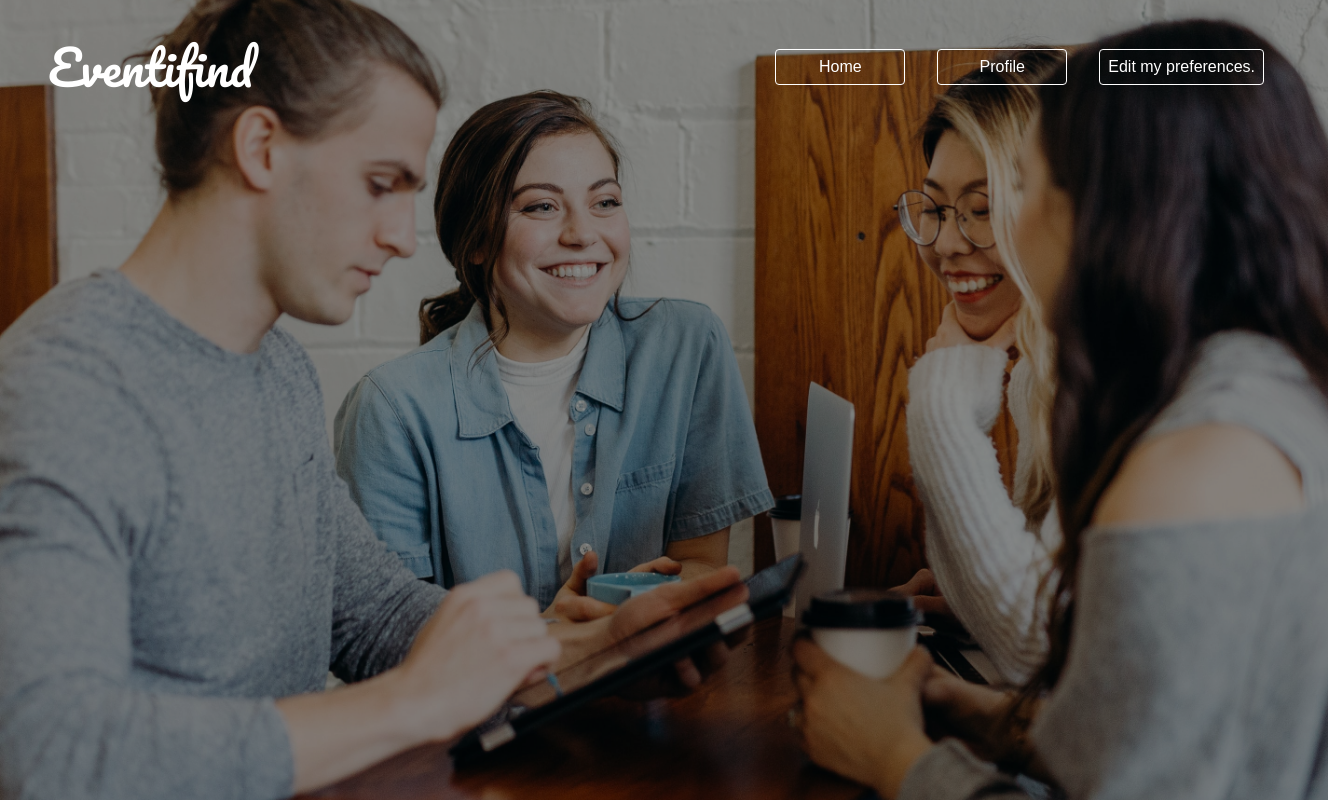
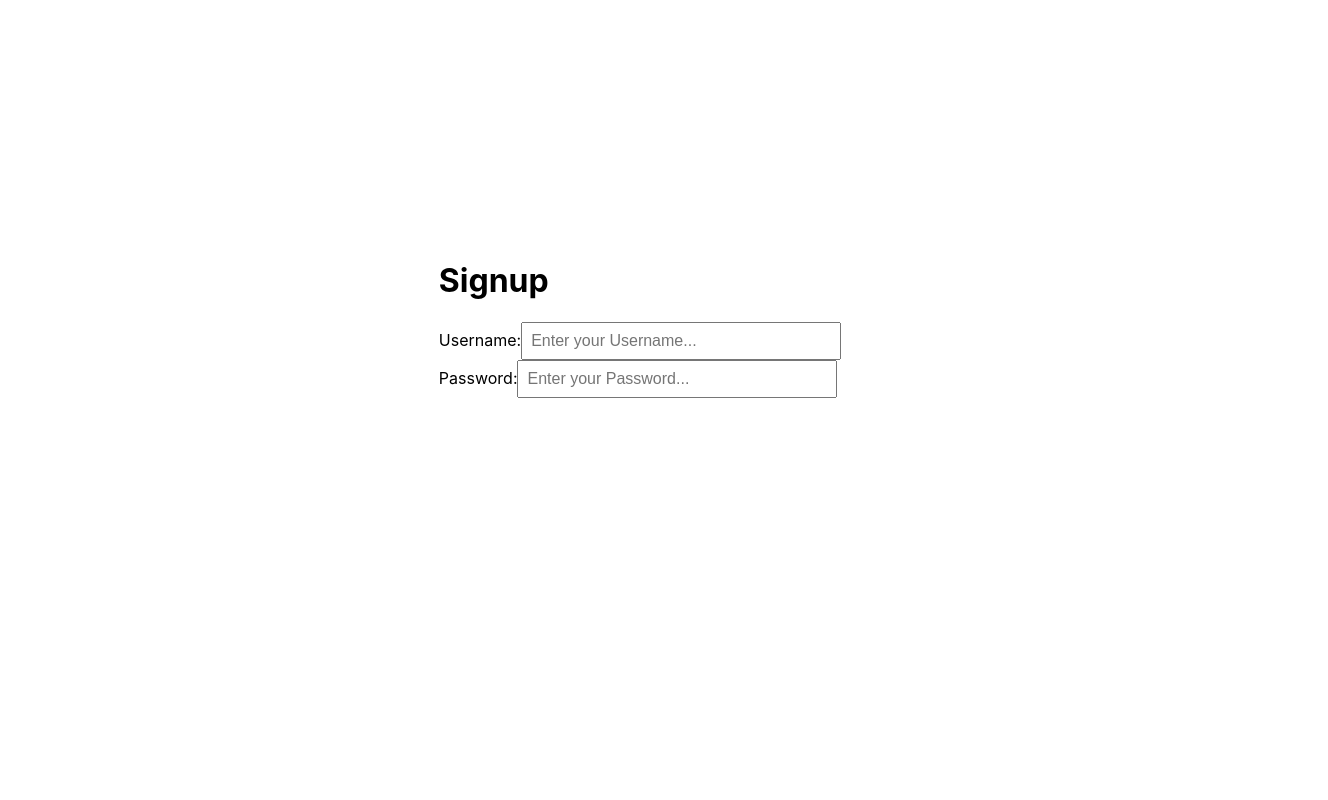
Before and after one commit to Nevnet99/Hack100, a React (Create React App) app: page /SignUp in a window 1280 px wide. Shown: the whole page, 1328 px wide, since content can reach past the window. Built offline with nearby package versions, Linux system fonts and the light colour scheme.

Commit message:
fixed the issue with conditional rendering

```diff
--- a/src/App.jsx
+++ b/src/App.jsx
@@ -4,14 +4,19 @@ import MainPage from "./components/MainPage";
 import Navbar from "./components/Navbar";
 
 import { Switch, Route } from "react-router-dom";
-import { Link } from "react-router-dom";
+import Signup from "./components/Signup";
 
 function App() {
   return (
     <div className="App">
       <Navbar />
       <Switch>
-        <Route exact path="/" component={MainPage} />
+        <Route exact path="/">
+          <MainPage />
+        </Route>
+        <Route exact path="/SignUp">
+          <Signup />
+        </Route>
       </Switch>
     </div>
   );
--- a/src/components/MainPage.jsx
+++ b/src/components/MainPage.jsx
@@ -5,6 +5,7 @@ import { Link } from "react-router-dom";
 function MainPage() {
   return (
     <div className="MainPage">
+      <div className="heroImage"></div>
       <h1 className="MainPageTitle">
         Weekly Reminders, Delivered to Your Phone.
       </h1>
@@ -13,11 +14,11 @@ function MainPage() {
       </p>
       <div className="inline-buttons">
         <Link to="/SignUp">
-          <button>Signup </button>
+          <button className="mainpage-buttons">Signup </button>
         </Link>
         or
-        <Link to="/login">
-          <button> Login</button>
+        <Link to="/Login">
+          <button className="mainpage-buttons"> Login</button>
         </Link>
       </div>
     </div>
--- a/src/components/Navbar.jsx
+++ b/src/components/Navbar.jsx
@@ -5,7 +5,6 @@ import { Link } from "react-router-dom";
 function Navbar() {
   return (
     <div className="Navbar">
-      <div className="heroImage"></div>
       <div className="Logo">Eventifind</div>
       <div className="ListOfButtons">
         <Link to="/">
--- /dev/null
+++ b/src/components/Signup.jsx
@@ -0,0 +1,31 @@
+import React from "react";
+import "../styles/Signup.css";
+
+function Signup() {
+  return (
+    <div className="Signup">
+      <h1>Signup</h1>
+      <label>
+        Username:
+        <input
+          className="usernameInput"
+          placeholder="Enter your Username..."
+          type="text"
+          name="username"
+        />
+      </label>
+
+      <label>
+        Password:
+        <input
+          className="passwordInput"
+          placeholder="Enter your Password..."
+          type="text"
+          name="password"
+        />
+      </label>
+    </div>
+  );
+}
+
+export default Signup;
--- a/src/styles/MainPage.css
+++ b/src/styles/MainPage.css
@@ -25,7 +25,7 @@
   background-position: 0% 60%;
 }
 
-.inline-buttons > button {
+.mainpage-buttons {
   margin: 0 1em;
   background: none;
   margin-left: 1em;
@@ -41,7 +41,7 @@
   min-width: 130px;
   border-radius: 4px;
 }
-.inline-buttons > button:hover {
+.mainpage-buttons:hover {
   background: white;
   color: black;
 }
--- a/src/styles/Navbar.css
+++ b/src/styles/Navbar.css
@@ -6,6 +6,7 @@
   width: 100%;
   top: 0px;
   padding: 1.5em;
+  z-index: 100000;
 }
 
 .ListOfButtons {
@@ -30,7 +31,7 @@
   border-radius: 4px;
 }
 
-.ListOfButtons > button:hover {
+.custom-button:hover {
   background: white;
   color: black;
 }
--- /dev/null
+++ b/src/styles/Signup.css
@@ -0,0 +1,23 @@
+.Signup {
+  display: flex;
+  justify-content: center;
+  align-items: flex-start;
+  flex-direction: column;
+  margin-top: 15em;
+}
+
+.usernameInput {
+  align-self: flex-end;
+  font-family: Arial, Helvetica, sans-serif;
+  font-size: 1em;
+  padding: 0.5em;
+  min-width: 300px;
+}
+
+.passwordInput {
+  align-self: flex-end;
+  font-family: Arial, Helvetica, sans-serif;
+  font-size: 1em;
+  padding: 0.5em;
+  min-width: 300px;
+}
```
